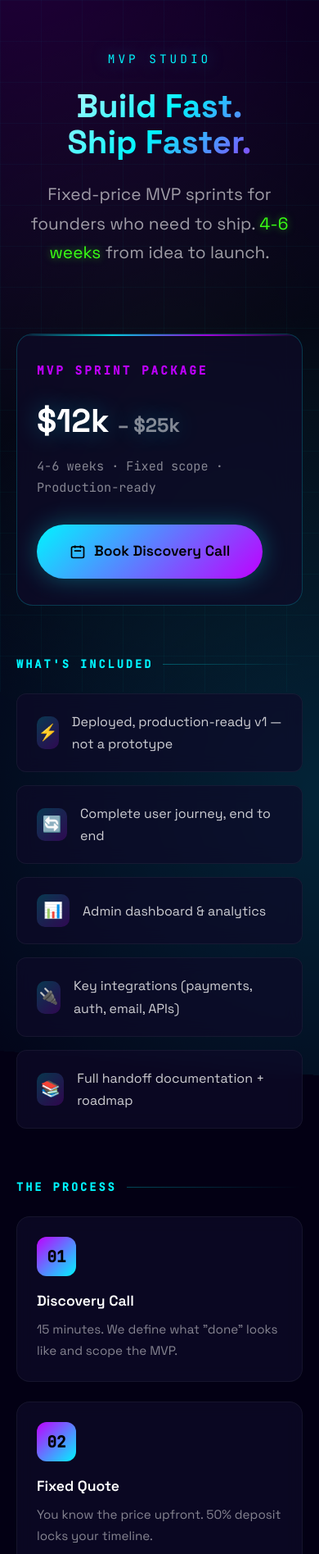
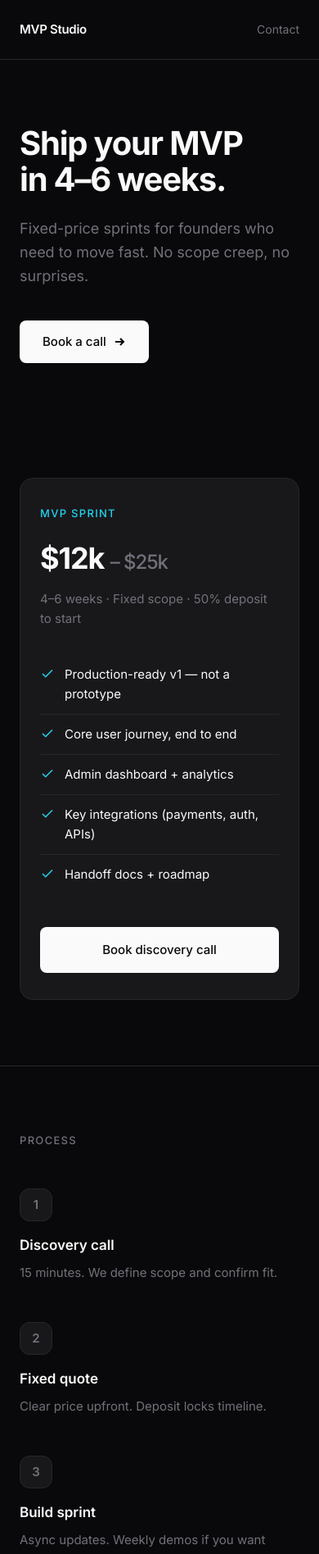
Before and after one commit to Joesmod/mvp-studio, a website: page index.html in a window 390 px wide. Shown: the top 1896 px of the page at 82% size. Drawn offline with Linux system fonts and the light colour scheme.

Commit message:
Refined design - minimal, calm, premium. Less noise, more confidence.

```diff
--- a/index.html
+++ b/index.html
@@ -3,18 +3,20 @@
 <head>
   <meta charset="UTF-8">
   <meta name="viewport" content="width=device-width, initial-scale=1.0">
-  <title>MVP Studio | Ship Fast, Ship Now</title>
-  <meta name="description" content="Fixed-price MVP sprints for founders who need to ship. Working product in 4-6 weeks.">
+  <title>MVP Studio</title>
+  <meta name="description" content="Fixed-price MVP sprints. Ship in 4-6 weeks.">
   <link rel="preconnect" href="https://fonts.googleapis.com">
   <link rel="preconnect" href="https://fonts.gstatic.com" crossorigin>
-  <link href="https://fonts.googleapis.com/css2?family=Space+Grotesk:wght@400;500;600;700&family=JetBrains+Mono:wght@400;500&display=swap" rel="stylesheet">
+  <link href="https://fonts.googleapis.com/css2?family=Inter:wght@400;500;600;700&display=swap" rel="stylesheet">
   <style>
     :root {
-      --neon-cyan: #00f5ff;
-      --neon-purple: #bf00ff;
-      --neon-green: #39ff14;
-      --dark-bg: #030014;
-      --card-bg: rgba(15, 10, 40, 0.7);
+      --bg: #09090b;
+      --surface: #18181b;
+      --border: #27272a;
+      --text: #fafafa;
+      --text-muted: #71717a;
+      --accent: #22d3ee;
+      --accent-glow: rgba(34, 211, 238, 0.15);
     }
 
     * {
@@ -23,556 +25,473 @@
       box-sizing: border-box;
     }
 
-    body {
-      font-family: 'Space Grotesk', sans-serif;
-      background: var(--dark-bg);
-      color: #e0e0ff;
-      line-height: 1.7;
-      overflow-x: hidden;
+    html {
+      scroll-behavior: smooth;
     }
 
-    /* Animated background */
-    .bg-grid {
-      position: fixed;
-      top: 0;
-      left: 0;
-      width: 100%;
-      height: 100%;
-      background-image:
-        linear-gradient(rgba(0, 245, 255, 0.03) 1px, transparent 1px),
-        linear-gradient(90deg, rgba(0, 245, 255, 0.03) 1px, transparent 1px);
-      background-size: 50px 50px;
-      z-index: -2;
-    }
-
-    .bg-glow {
-      position: fixed;
-      top: -50%;
-      left: -50%;
-      width: 200%;
-      height: 200%;
-      background:
-        radial-gradient(circle at 20% 20%, rgba(191, 0, 255, 0.15) 0%, transparent 40%),
-        radial-gradient(circle at 80% 80%, rgba(0, 245, 255, 0.15) 0%, transparent 40%),
-        radial-gradient(circle at 50% 50%, rgba(57, 255, 20, 0.05) 0%, transparent 50%);
-      animation: glowMove 20s ease-in-out infinite;
-      z-index: -1;
-    }
-
-    @keyframes glowMove {
-      0%, 100% { transform: translate(0, 0) rotate(0deg); }
-      33% { transform: translate(2%, 2%) rotate(5deg); }
-      66% { transform: translate(-2%, 1%) rotate(-5deg); }
+    body {
+      font-family: 'Inter', -apple-system, system-ui, sans-serif;
+      background: var(--bg);
+      color: var(--text);
+      line-height: 1.6;
+      font-size: 16px;
+      -webkit-font-smoothing: antialiased;
     }
 
     .container {
-      max-width: 900px;
+      max-width: 720px;
       margin: 0 auto;
-      padding: 80px 24px;
-      position: relative;
+      padding: 0 24px;
     }
 
-    /* Header */
-    header {
-      text-align: center;
-      margin-bottom: 80px;
+    /* Nav */
+    nav {
+      padding: 24px 0;
+      border-bottom: 1px solid var(--border);
+    }
+
+    .nav-content {
+      display: flex;
+      justify-content: space-between;
+      align-items: center;
     }
 
     .logo {
-      font-family: 'JetBrains Mono', monospace;
-      font-size: 0.9rem;
-      color: var(--neon-cyan);
-      letter-spacing: 4px;
-      text-transform: uppercase;
-      margin-bottom: 24px;
-      text-shadow: 0 0 20px rgba(0, 245, 255, 0.5);
+      font-weight: 600;
+      font-size: 15px;
+      letter-spacing: -0.02em;
+      color: var(--text);
     }
 
-    h1 {
-      font-size: clamp(2.5rem, 8vw, 4rem);
+    .nav-link {
+      font-size: 14px;
+      color: var(--text-muted);
+      text-decoration: none;
+      transition: color 0.2s;
+    }
+
+    .nav-link:hover {
+      color: var(--text);
+    }
+
+    /* Hero */
+    .hero {
+      padding: 120px 0 100px;
+    }
+
+    .hero h1 {
+      font-size: clamp(40px, 7vw, 56px);
       font-weight: 700;
+      letter-spacing: -0.03em;
       line-height: 1.1;
       margin-bottom: 24px;
-      background: linear-gradient(135deg, #fff 0%, var(--neon-cyan) 50%, var(--neon-purple) 100%);
-      -webkit-background-clip: text;
-      -webkit-text-fill-color: transparent;
-      background-clip: text;
     }
 
-    .tagline {
-      font-size: 1.3rem;
-      color: rgba(255, 255, 255, 0.6);
-      max-width: 600px;
-      margin: 0 auto;
+    .hero p {
+      font-size: 18px;
+      color: var(--text-muted);
+      max-width: 480px;
+      margin-bottom: 40px;
     }
 
-    .tagline span {
-      color: var(--neon-green);
-      text-shadow: 0 0 10px rgba(57, 255, 20, 0.5);
+    .hero-cta {
+      display: inline-flex;
+      align-items: center;
+      gap: 8px;
+      background: var(--text);
+      color: var(--bg);
+      padding: 14px 28px;
+      border-radius: 8px;
+      font-size: 15px;
+      font-weight: 500;
+      text-decoration: none;
+      transition: transform 0.2s, box-shadow 0.2s;
     }
 
-    /* CTA Card */
-    .cta-card {
-      background: var(--card-bg);
-      border: 1px solid rgba(0, 245, 255, 0.2);
-      border-radius: 20px;
-      padding: 48px;
-      margin: 60px 0;
-      position: relative;
-      overflow: hidden;
-      backdrop-filter: blur(20px);
+    .hero-cta:hover {
+      transform: translateY(-2px);
+      box-shadow: 0 8px 30px rgba(255, 255, 255, 0.1);
     }
 
-    .cta-card::before {
-      content: '';
-      position: absolute;
-      top: 0;
-      left: 0;
-      right: 0;
-      height: 2px;
-      background: linear-gradient(90deg, transparent, var(--neon-cyan), var(--neon-purple), transparent);
-      animation: borderGlow 3s linear infinite;
+    .hero-cta svg {
+      width: 16px;
+      height: 16px;
     }
 
-    @keyframes borderGlow {
-      0% { opacity: 0.5; }
-      50% { opacity: 1; }
-      100% { opacity: 0.5; }
+    /* Pricing card */
+    .pricing {
+      padding: 80px 0;
     }
 
-    .cta-card h2 {
-      font-family: 'JetBrains Mono', monospace;
-      font-size: 0.9rem;
-      color: var(--neon-purple);
-      letter-spacing: 3px;
+    .pricing-card {
+      background: var(--surface);
+      border: 1px solid var(--border);
+      border-radius: 16px;
+      padding: 48px;
+    }
+
+    .pricing-label {
+      font-size: 13px;
+      font-weight: 500;
+      color: var(--accent);
       text-transform: uppercase;
+      letter-spacing: 0.1em;
       margin-bottom: 16px;
     }
 
-    .price {
-      font-size: 3.5rem;
+    .pricing-amount {
+      font-size: 48px;
       font-weight: 700;
-      color: #fff;
+      letter-spacing: -0.03em;
       margin-bottom: 8px;
-      text-shadow: 0 0 30px rgba(0, 245, 255, 0.3);
     }
 
-    .price span {
-      font-size: 1.5rem;
-      color: rgba(255, 255, 255, 0.5);
+    .pricing-amount span {
+      font-size: 24px;
+      color: var(--text-muted);
+      font-weight: 500;
     }
 
-    .timeline {
-      font-family: 'JetBrains Mono', monospace;
-      color: rgba(255, 255, 255, 0.5);
-      font-size: 0.95rem;
+    .pricing-details {
+      color: var(--text-muted);
+      font-size: 15px;
       margin-bottom: 32px;
     }
 
-    .btn {
-      display: inline-flex;
-      align-items: center;
-      gap: 10px;
-      background: linear-gradient(135deg, var(--neon-cyan), var(--neon-purple));
-      color: #000;
-      padding: 18px 40px;
-      border-radius: 50px;
-      text-decoration: none;
-      font-weight: 600;
-      font-size: 1.1rem;
-      transition: all 0.3s ease;
-      box-shadow: 0 0 30px rgba(0, 245, 255, 0.3);
+    .pricing-features {
+      list-style: none;
+      margin-bottom: 40px;
     }
 
-    .btn:hover {
-      transform: translateY(-3px) scale(1.02);
-      box-shadow: 0 0 50px rgba(0, 245, 255, 0.5), 0 0 100px rgba(191, 0, 255, 0.3);
+    .pricing-features li {
+      display: flex;
+      align-items: flex-start;
+      gap: 12px;
+      padding: 12px 0;
+      border-bottom: 1px solid var(--border);
+      font-size: 15px;
     }
 
-    .btn svg {
-      width: 20px;
-      height: 20px;
+    .pricing-features li:last-child {
+      border-bottom: none;
     }
 
-    /* Sections */
-    section {
-      margin-bottom: 60px;
+    .check {
+      color: var(--accent);
+      flex-shrink: 0;
+      margin-top: 2px;
+    }
+
+    .pricing-cta {
+      display: block;
+      width: 100%;
+      background: var(--text);
+      color: var(--bg);
+      padding: 16px;
+      border-radius: 8px;
+      font-size: 15px;
+      font-weight: 500;
+      text-decoration: none;
+      text-align: center;
+      transition: opacity 0.2s;
+    }
+
+    .pricing-cta:hover {
+      opacity: 0.9;
+    }
+
+    /* Process */
+    .process {
+      padding: 80px 0;
+      border-top: 1px solid var(--border);
     }
 
     .section-title {
-      font-family: 'JetBrains Mono', monospace;
-      font-size: 0.85rem;
-      color: var(--neon-cyan);
-      letter-spacing: 3px;
+      font-size: 13px;
+      font-weight: 500;
+      color: var(--text-muted);
       text-transform: uppercase;
-      margin-bottom: 24px;
-      display: flex;
-      align-items: center;
-      gap: 12px;
+      letter-spacing: 0.1em;
+      margin-bottom: 48px;
     }
 
-    .section-title::after {
-      content: '';
-      flex: 1;
-      height: 1px;
-      background: linear-gradient(90deg, rgba(0, 245, 255, 0.3), transparent);
-    }
-
-    /* Feature list */
-    .features {
+    .steps {
       display: grid;
-      gap: 16px;
-    }
-
-    .feature {
-      background: var(--card-bg);
-      border: 1px solid rgba(255, 255, 255, 0.05);
-      border-radius: 12px;
-      padding: 20px 24px;
-      display: flex;
-      align-items: center;
-      gap: 16px;
-      transition: all 0.3s ease;
-      backdrop-filter: blur(10px);
-    }
-
-    .feature:hover {
-      border-color: rgba(0, 245, 255, 0.3);
-      transform: translateX(8px);
-      box-shadow: -4px 0 20px rgba(0, 245, 255, 0.1);
-    }
-
-    .feature-icon {
-      width: 40px;
-      height: 40px;
-      background: linear-gradient(135deg, rgba(0, 245, 255, 0.2), rgba(191, 0, 255, 0.2));
-      border-radius: 10px;
-      display: flex;
-      align-items: center;
-      justify-content: center;
-      color: var(--neon-cyan);
-      font-size: 1.2rem;
-    }
-
-    .feature span {
-      color: rgba(255, 255, 255, 0.8);
-    }
-
-    /* Process steps */
-    .process {
-      display: grid;
-      gap: 24px;
+      gap: 48px;
     }
 
     .step {
-      display: flex;
+      display: grid;
+      grid-template-columns: 48px 1fr;
       gap: 24px;
-      padding: 24px;
-      background: var(--card-bg);
-      border: 1px solid rgba(255, 255, 255, 0.05);
-      border-radius: 16px;
-      transition: all 0.3s ease;
-      backdrop-filter: blur(10px);
-    }
-
-    .step:hover {
-      border-color: rgba(191, 0, 255, 0.3);
-      box-shadow: 0 10px 40px rgba(191, 0, 255, 0.1);
     }
 
     .step-num {
       width: 48px;
       height: 48px;
-      background: linear-gradient(135deg, var(--neon-purple), var(--neon-cyan));
+      background: var(--surface);
+      border: 1px solid var(--border);
       border-radius: 12px;
       display: flex;
       align-items: center;
       justify-content: center;
-      font-family: 'JetBrains Mono', monospace;
-      font-weight: 700;
-      font-size: 1.2rem;
-      color: #000;
-      flex-shrink: 0;
+      font-size: 15px;
+      font-weight: 600;
+      color: var(--text-muted);
     }
 
-    .step-content h3 {
-      font-size: 1.1rem;
+    .step h3 {
+      font-size: 17px;
       font-weight: 600;
-      margin-bottom: 6px;
-      color: #fff;
+      margin-bottom: 8px;
     }
 
-    .step-content p {
-      color: rgba(255, 255, 255, 0.5);
-      font-size: 0.95rem;
+    .step p {
+      color: var(--text-muted);
+      font-size: 15px;
     }
 
-    /* Tags */
-    .fit-section {
-      background: var(--card-bg);
-      border: 1px solid rgba(57, 255, 20, 0.2);
-      border-radius: 16px;
-      padding: 32px;
-      backdrop-filter: blur(10px);
+    /* Fit */
+    .fit {
+      padding: 80px 0;
+      border-top: 1px solid var(--border);
     }
 
-    .fit-section p {
-      color: rgba(255, 255, 255, 0.6);
-      margin-bottom: 20px;
-      font-size: 1.05rem;
+    .fit-grid {
+      display: grid;
+      grid-template-columns: 1fr 1fr;
+      gap: 24px;
     }
 
-    .tags {
-      display: flex;
-      flex-wrap: wrap;
-      gap: 10px;
+    @media (max-width: 600px) {
+      .fit-grid {
+        grid-template-columns: 1fr;
+      }
     }
 
-    .tag {
-      background: rgba(57, 255, 20, 0.1);
-      border: 1px solid rgba(57, 255, 20, 0.3);
-      color: var(--neon-green);
-      padding: 8px 16px;
-      border-radius: 50px;
-      font-size: 0.9rem;
-      font-family: 'JetBrains Mono', monospace;
-      transition: all 0.3s ease;
+    .fit-card {
+      background: var(--surface);
+      border: 1px solid var(--border);
+      border-radius: 12px;
+      padding: 32px;
     }
 
-    .tag:hover {
-      background: rgba(57, 255, 20, 0.2);
-      box-shadow: 0 0 20px rgba(57, 255, 20, 0.2);
+    .fit-card h3 {
+      font-size: 14px;
+      font-weight: 500;
+      color: var(--text-muted);
+      margin-bottom: 20px;
     }
 
-    /* Not a fit */
-    .not-fit {
-      display: grid;
-      gap: 12px;
+    .fit-card.good h3 {
+      color: var(--accent);
     }
 
-    .not-fit-item {
-      display: flex;
-      align-items: center;
-      gap: 12px;
-      padding: 16px 20px;
-      background: rgba(255, 50, 50, 0.05);
-      border: 1px solid rgba(255, 50, 50, 0.1);
-      border-radius: 10px;
-      color: rgba(255, 255, 255, 0.5);
+    .fit-card.bad h3 {
+      color: #f87171;
     }
 
-    .not-fit-item .x {
-      color: #ff5050;
-      font-weight: bold;
+    .fit-list {
+      list-style: none;
+    }
+
+    .fit-list li {
+      font-size: 14px;
+      color: var(--text-muted);
+      padding: 8px 0;
     }
 
     /* Footer */
     footer {
+      padding: 60px 0;
+      border-top: 1px solid var(--border);
       text-align: center;
-      padding-top: 60px;
-      border-top: 1px solid rgba(255, 255, 255, 0.05);
     }
 
     footer p {
-      color: rgba(255, 255, 255, 0.4);
-      margin-bottom: 16px;
+      color: var(--text-muted);
+      font-size: 14px;
+      margin-bottom: 12px;
     }
 
     footer a {
-      color: var(--neon-cyan);
+      color: var(--text);
       text-decoration: none;
-      font-family: 'JetBrains Mono', monospace;
-      transition: all 0.3s ease;
+      font-size: 15px;
+      transition: color 0.2s;
     }
 
     footer a:hover {
-      text-shadow: 0 0 20px rgba(0, 245, 255, 0.5);
-    }
-
-    .social-links {
-      display: flex;
-      justify-content: center;
-      gap: 20px;
-      margin-top: 24px;
-    }
-
-    .social-links a {
-      width: 44px;
-      height: 44px;
-      background: var(--card-bg);
-      border: 1px solid rgba(255, 255, 255, 0.1);
-      border-radius: 50%;
-      display: flex;
-      align-items: center;
-      justify-content: center;
-      color: rgba(255, 255, 255, 0.6);
-      transition: all 0.3s ease;
-    }
-
-    .social-links a:hover {
-      border-color: var(--neon-cyan);
-      color: var(--neon-cyan);
-      box-shadow: 0 0 20px rgba(0, 245, 255, 0.3);
+      color: var(--accent);
     }
 
     /* Responsive */
     @media (max-width: 600px) {
-      .container {
-        padding: 60px 20px;
+      .hero {
+        padding: 80px 0 60px;
       }
 
-      .cta-card {
+      .pricing-card {
         padding: 32px 24px;
       }
 
-      .price {
-        font-size: 2.5rem;
+      .pricing-amount {
+        font-size: 36px;
       }
 
       .step {
-        flex-direction: column;
+        grid-template-columns: 1fr;
         gap: 16px;
+      }
+
+      .step-num {
+        width: 40px;
+        height: 40px;
       }
     }
   </style>
 </head>
 <body>
-  <div class="bg-grid"></div>
-  <div class="bg-glow"></div>
+  <nav>
+    <div class="container nav-content">
+      <span class="logo">MVP Studio</span>
+      <a href="mailto:aljensen92@gmail.com" class="nav-link">Contact</a>
+    </div>
+  </nav>
 
+  <section class="hero">
     <div class="container">
-    <header>
-      <p class="logo">MVP Studio</p>
-      <h1>Build Fast.<br>Ship Faster.</h1>
-      <p class="tagline">Fixed-price MVP sprints for founders who need to ship. <span>4-6 weeks</span> from idea to launch.</p>
-    </header>
-
-    <div class="cta-card">
-      <h2>MVP Sprint Package</h2>
-      <p class="price">$12k <span>– $25k</span></p>
-      <p class="timeline">4-6 weeks · Fixed scope · Production-ready</p>
-      <a href="https://cal.com" class="btn">
-        <svg viewBox="0 0 24 24" fill="none" stroke="currentColor" stroke-width="2">
-          <path d="M8 7V3m8 4V3m-9 8h10M5 21h14a2 2 0 002-2V7a2 2 0 00-2-2H5a2 2 0 00-2 2v12a2 2 0 002 2z"/>
+      <h1>Ship your MVP<br>in 4–6 weeks.</h1>
+      <p>Fixed-price sprints for founders who need to move fast. No scope creep, no surprises.</p>
+      <a href="https://cal.com" class="hero-cta">
+        Book a call
+        <svg viewBox="0 0 16 16" fill="none" stroke="currentColor" stroke-width="2">
+          <path d="M3 8h10M9 4l4 4-4 4"/>
         </svg>
-        Book Discovery Call
       </a>
     </div>
+  </section>
 
-    <section>
-      <h2 class="section-title">What's Included</h2>
-      <div class="features">
-        <div class="feature">
-          <div class="feature-icon">⚡</div>
-          <span>Deployed, production-ready v1 — not a prototype</span>
-        </div>
-        <div class="feature">
-          <div class="feature-icon">🔄</div>
-          <span>Complete user journey, end to end</span>
-        </div>
-        <div class="feature">
-          <div class="feature-icon">📊</div>
-          <span>Admin dashboard & analytics</span>
-        </div>
-        <div class="feature">
-          <div class="feature-icon">🔌</div>
-          <span>Key integrations (payments, auth, email, APIs)</span>
-        </div>
-        <div class="feature">
-          <div class="feature-icon">📚</div>
-          <span>Full handoff documentation + roadmap</span>
+  <section class="pricing">
+    <div class="container">
+      <div class="pricing-card">
+        <p class="pricing-label">MVP Sprint</p>
+        <p class="pricing-amount">$12k <span>– $25k</span></p>
+        <p class="pricing-details">4–6 weeks · Fixed scope · 50% deposit to start</p>
+
+        <ul class="pricing-features">
+          <li>
+            <svg class="check" width="18" height="18" viewBox="0 0 24 24" fill="none" stroke="currentColor" stroke-width="2">
+              <polyline points="20 6 9 17 4 12"/>
+            </svg>
+            Production-ready v1 — not a prototype
+          </li>
+          <li>
+            <svg class="check" width="18" height="18" viewBox="0 0 24 24" fill="none" stroke="currentColor" stroke-width="2">
+              <polyline points="20 6 9 17 4 12"/>
+            </svg>
+            Core user journey, end to end
+          </li>
+          <li>
+            <svg class="check" width="18" height="18" viewBox="0 0 24 24" fill="none" stroke="currentColor" stroke-width="2">
+              <polyline points="20 6 9 17 4 12"/>
+            </svg>
+            Admin dashboard + analytics
+          </li>
+          <li>
+            <svg class="check" width="18" height="18" viewBox="0 0 24 24" fill="none" stroke="currentColor" stroke-width="2">
+              <polyline points="20 6 9 17 4 12"/>
+            </svg>
+            Key integrations (payments, auth, APIs)
+          </li>
+          <li>
+            <svg class="check" width="18" height="18" viewBox="0 0 24 24" fill="none" stroke="currentColor" stroke-width="2">
+              <polyline points="20 6 9 17 4 12"/>
+            </svg>
+            Handoff docs + roadmap
+          </li>
+        </ul>
+
+        <a href="https://cal.com" class="pricing-cta">Book discovery call</a>
       </div>
     </div>
   </section>
 
-    <section>
-      <h2 class="section-title">The Process</h2>
-      <div class="process">
+  <section class="process">
+    <div class="container">
+      <p class="section-title">Process</p>
+
+      <div class="steps">
         <div class="step">
-          <div class="step-num">01</div>
-          <div class="step-content">
-            <h3>Discovery Call</h3>
-            <p>15 minutes. We define what "done" looks like and scope the MVP.</p>
+          <div class="step-num">1</div>
+          <div>
+            <h3>Discovery call</h3>
+            <p>15 minutes. We define scope and confirm fit.</p>
           </div>
         </div>
+
         <div class="step">
-          <div class="step-num">02</div>
-          <div class="step-content">
-            <h3>Fixed Quote</h3>
-            <p>You know the price upfront. 50% deposit locks your timeline.</p>
+          <div class="step-num">2</div>
+          <div>
+            <h3>Fixed quote</h3>
+            <p>Clear price upfront. Deposit locks timeline.</p>
           </div>
         </div>
+
         <div class="step">
-          <div class="step-num">03</div>
-          <div class="step-content">
-            <h3>Build Sprint</h3>
-            <p>I build. You get async updates. Weekly demos available.</p>
+          <div class="step-num">3</div>
+          <div>
+            <h3>Build sprint</h3>
+            <p>Async updates. Weekly demos if you want them.</p>
           </div>
         </div>
+
         <div class="step">
-          <div class="step-num">04</div>
-          <div class="step-content">
-            <h3>Ship & Handoff</h3>
-            <p>Deployed product, documentation, and clear next steps.</p>
+          <div class="step-num">4</div>
+          <div>
+            <h3>Ship + handoff</h3>
+            <p>Deployed product. Full documentation. Next steps.</p>
+          </div>
         </div>
       </div>
     </div>
   </section>
 
-    <section>
-      <h2 class="section-title">Good Fit</h2>
-      <div class="fit-section">
-        <p>Founders with a real product problem, budget ready, and urgency to ship.</p>
-        <div class="tags">
-          <span class="tag">Non-technical founders</span>
-          <span class="tag">Pre-seed / Seed</span>
-          <span class="tag">B2B SaaS</span>
-          <span class="tag">Internal tools</span>
-          <span class="tag">Marketplaces</span>
-          <span class="tag">AI wrappers</span>
+  <section class="fit">
+    <div class="container">
+      <p class="section-title">Fit</p>
+
+      <div class="fit-grid">
+        <div class="fit-card good">
+          <h3>Good fit</h3>
+          <ul class="fit-list">
+            <li>• Non-technical founders</li>
+            <li>• Pre-seed / Seed stage</li>
+            <li>• B2B SaaS</li>
+            <li>• Internal tools</li>
+            <li>• Marketplaces</li>
+            <li>• AI wrappers</li>
+          </ul>
         </div>
+
+        <div class="fit-card bad">
+          <h3>Not a fit</h3>
+          <ul class="fit-list">
+            <li>• Idea-stage, no budget</li>
+            <li>• Need ongoing maintenance</li>
+            <li>• Want hourly billing</li>
+            <li>• Open-ended scope</li>
+          </ul>
         </div>
-    </section>
-
-    <section>
-      <h2 class="section-title">Not a Fit</h2>
-      <div class="not-fit">
-        <div class="not-fit-item">
-          <span class="x">✗</span>
-          <span>Idea-stage with no budget</span>
-        </div>
-        <div class="not-fit-item">
-          <span class="x">✗</span>
-          <span>Need ongoing maintenance or full-time dev</span>
-        </div>
-        <div class="not-fit-item">
-          <span class="x">✗</span>
-          <span>Want hourly billing or open-ended scope</span>
       </div>
     </div>
   </section>
 
   <footer>
-      <p>Ready to build?</p>
+    <div class="container">
+      <p>Ready to ship?</p>
       <a href="mailto:aljensen92@gmail.com">aljensen92@gmail.com</a>
-      <div class="social-links">
-        <a href="https://github.com/Joesmod" title="GitHub">
-          <svg width="20" height="20" viewBox="0 0 24 24" fill="currentColor">
-            <path d="M12 0C5.37 0 0 5.37 0 12c0 5.31 3.435 9.795 8.205 11.385.6.105.825-.255.825-.57 0-.285-.015-1.23-.015-2.235-3.015.555-3.795-.735-4.035-1.41-.135-.345-.72-1.41-1.23-1.695-.42-.225-1.02-.78-.015-.795.945-.015 1.62.87 1.845 1.23 1.08 1.815 2.805 1.305 3.495.99.105-.78.42-1.305.765-1.605-2.67-.3-5.46-1.335-5.46-5.925 0-1.305.465-2.385 1.23-3.225-.12-.3-.54-1.53.12-3.18 0 0 1.005-.315 3.3 1.23.96-.27 1.98-.405 3-.405s2.04.135 3 .405c2.295-1.56 3.3-1.23 3.3-1.23.66 1.65.24 2.88.12 3.18.765.84 1.23 1.905 1.23 3.225 0 4.605-2.805 5.625-5.475 5.925.435.375.81 1.095.81 2.22 0 1.605-.015 2.895-.015 3.3 0 .315.225.69.825.57A12.02 12.02 0 0024 12c0-6.63-5.37-12-12-12z"/>
-          </svg>
-        </a>
-        <a href="https://linkedin.com" title="LinkedIn">
-          <svg width="20" height="20" viewBox="0 0 24 24" fill="currentColor">
-            <path d="M20.447 20.452h-3.554v-5.569c0-1.328-.027-3.037-1.852-3.037-1.853 0-2.136 1.445-2.136 2.939v5.667H9.351V9h3.414v1.561h.046c.477-.9 1.637-1.85 3.37-1.85 3.601 0 4.267 2.37 4.267 5.455v6.286zM5.337 7.433a2.062 2.062 0 01-2.063-2.065 2.064 2.064 0 112.063 2.065zm1.782 13.019H3.555V9h3.564v11.452zM22.225 0H1.771C.792 0 0 .774 0 1.729v20.542C0 23.227.792 24 1.771 24h20.451C23.2 24 24 23.227 24 22.271V1.729C24 .774 23.2 0 22.222 0h.003z"/>
-          </svg>
-        </a>
-        <a href="https://twitter.com" title="Twitter">
-          <svg width="20" height="20" viewBox="0 0 24 24" fill="currentColor">
-            <path d="M18.244 2.25h3.308l-7.227 8.26 8.502 11.24H16.17l-5.214-6.817L4.99 21.75H1.68l7.73-8.835L1.254 2.25H8.08l4.713 6.231zm-1.161 17.52h1.833L7.084 4.126H5.117z"/>
-          </svg>
-        </a>
     </div>
   </footer>
-  </div>
 </body>
 </html>
```
Lines whose indentation alone changed are shown as unchanged.
